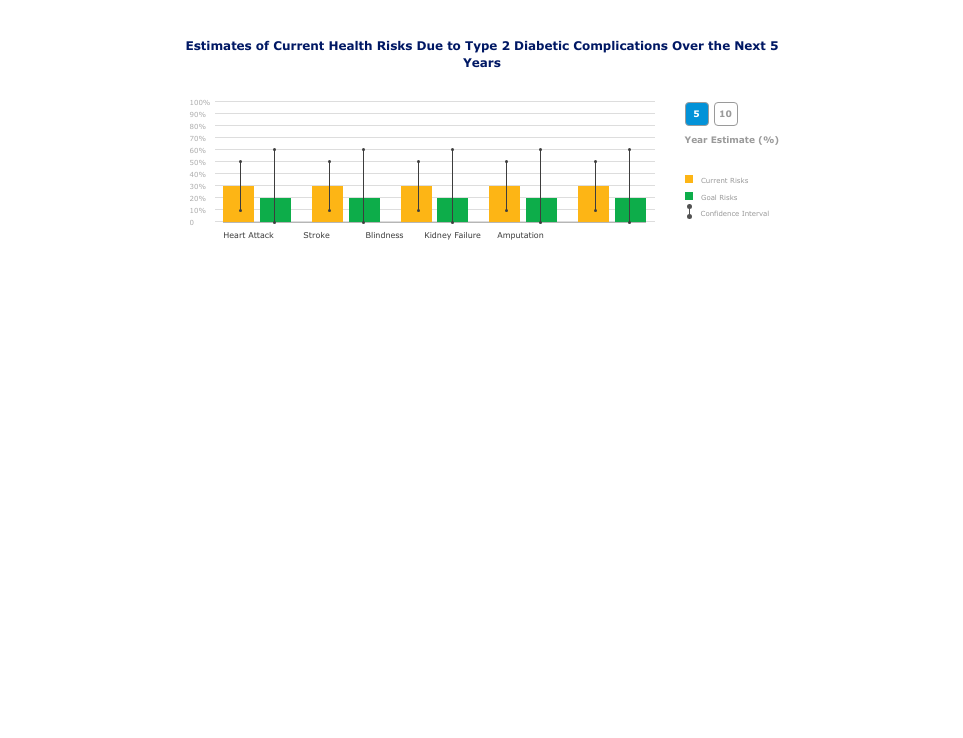
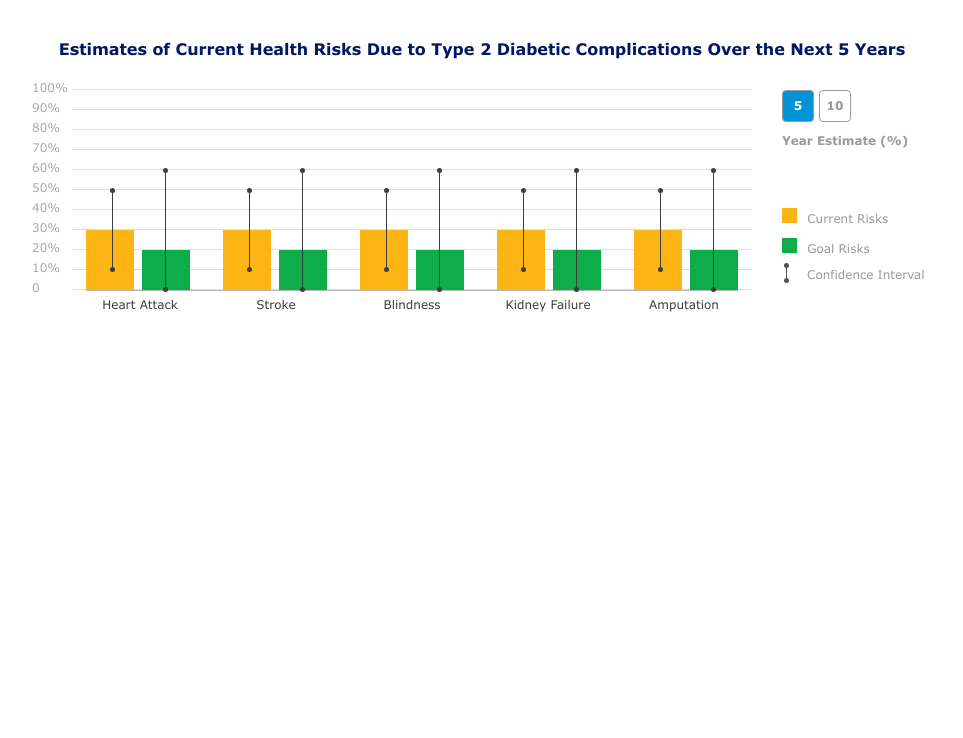
Before and after one commit to zazanik/pdf, a website: page index.html in a window 1280 px wide. Shown: the part 62-800 px from the top of the page, without its empty margins (158-1121 px from the left). Drawn offline with Linux system fonts and the light colour scheme.

Commit message:
Created 900px container, biggest font

```diff
--- a/styles/components/_chart.scss
+++ b/styles/components/_chart.scss
@@ -3,7 +3,7 @@
 
   .title {
     margin-bottom: 30px;
-    font-size: 12px;
+    font-size: 16px;
     line-height: 1.4;
     font-weight: 700;
     color: $title;
@@ -11,15 +11,15 @@
   }
 
   .chart-content {
-    padding-left: 30px;
+    padding-left: 40px;
     @include clearfix();
   }
 
   .columns {
     float: left;
     position: relative;
-    width: 440px;
-    height: 120px;
+    width: 680px;
+    height: 200px;
   }
 
   .y-axis-labels {
@@ -28,8 +28,8 @@
       margin: 0;
       position: absolute;
       top: 4px;
-      left: -25px;
-      width: 20px;
+      left: -40px;
+      width: 40px;
       flex-direction: column;
       list-style-type: none;
       bottom: 0;
@@ -39,7 +39,7 @@
       justify-content: space-between;
 
       li {
-        font-size: 7px;
+        font-size: 12px;
         line-height: 1;
         font-weight: 400;
         color: $dark-white;
@@ -63,7 +63,7 @@
   }
 
   .x-axis-labels {
-    width: 340px;
+    width: 680px;
     @include clearfix();
 
     ul {
@@ -75,7 +75,7 @@
 
     .label {
       float: left;
-      font-size: 8px;
+      font-size: 12px;
       line-height: 1;
       color: $chart-column-text;
       margin-top: 8px;
@@ -143,9 +143,9 @@
           display: block;
           position: absolute;
           background-color: $gray;
-          left: -1px;
-          width: 3px;
-          height: 3px;
+          left: -2px;
+          width: 5px;
+          height: 5px;
           border-radius: 50%;
         }
 
@@ -196,12 +196,12 @@
       .year-trigger {
         float: left;
         margin-right: 5px;
-        width: 22px;
-        height: 22px;
+        width: 30px;
+        height: 30px;
         border-radius: 4px;
-        font-size: 9px;
+        font-size: 12px;
         font-weight: 700;
-        line-height: 22px;
+        line-height: 30px;
         color: $years-text;
         border: solid 1px $years-text;
         text-align: center;
@@ -218,17 +218,17 @@
     }
 
     .year-estimate {
-      font-size: 9px;
+      font-size: 12px;
       font-weight: 700;
       color: $years-text;
     }
 
     .legend {
-      margin-top: 30px;
+      margin-top: 60px;
 
       .item {
-        margin-bottom: 8px;
-        font-size: 7px;
+        margin-bottom: 12px;
+        font-size: 12px;
         color: $years-text;
 
         &:last-child {
@@ -237,8 +237,8 @@
 
         .square {
           display: inline-block;
-          width: 8px;
-          height: 8px;
+          width: 15px;
+          height: 15px;
           margin-right: 6px;
 
           &.yellow {
@@ -257,9 +257,9 @@
           background-color: #525252;
           top: -5px;
           width: 1px;
-          height: 15px;
+          height: 20px;
           margin-left: 4px;
-          margin-right: 11px;
+          margin-right: 20px;
 
           &::before,
           &::after {
--- a/styles/global/_global.scss
+++ b/styles/global/_global.scss
@@ -1,5 +1,5 @@
 .pdf-container {
-  width: 595px;
+  width: 900px;
   margin: 0 auto;
   @include clearfix();
 }
```
Also changed, not shown: styles/main.css.
